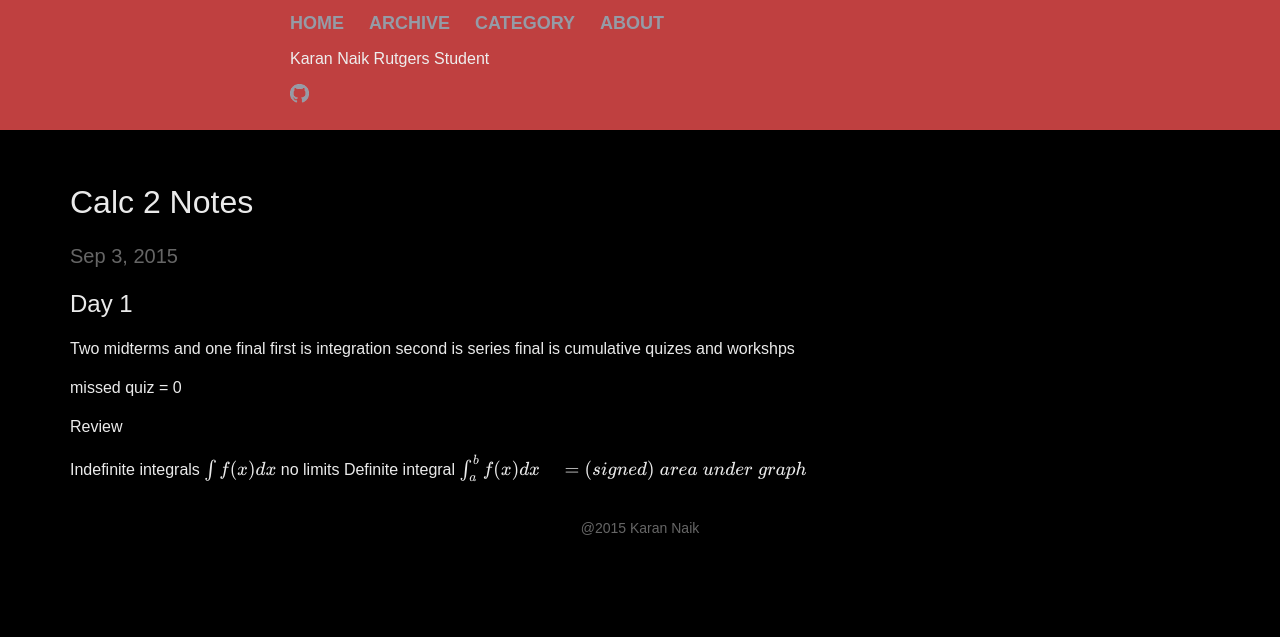
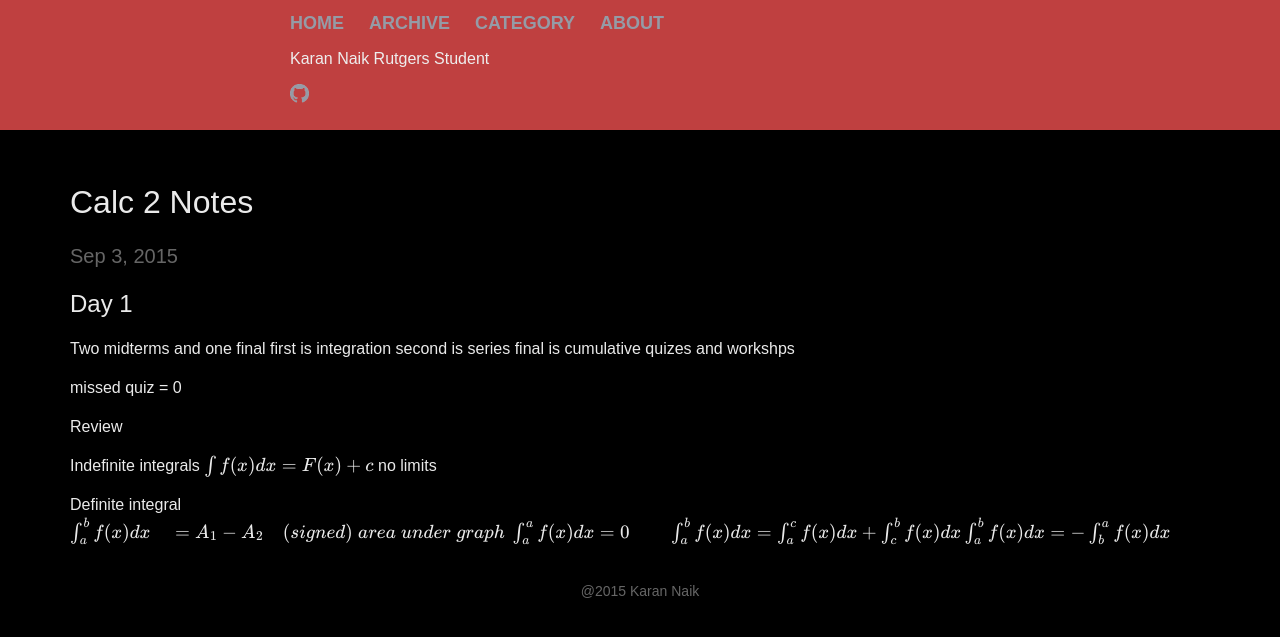
Before and after one commit to knaik/knaik.github.io, a Jekyll site: the page built from _posts/2015-09-03-calc-notes.markdown, in a window 1280 px wide. Shown: the top 637 px of the page. Built offline with Jekyll 4.4.1, drawn with Linux system fonts in a browser that asks for light colours; formulas are drawn with MathJax 3.

Commit message:
Review with limits

```diff
--- a/_posts/2015-09-03-calc-notes.markdown
+++ b/_posts/2015-09-03-calc-notes.markdown
@@ -17,6 +17,9 @@ missed quiz = 0
 Review
 
 Indefinite integrals
-\\( \int f(x) dx \\) no limits
+\\( \int f(x) dx = F(x) + c \\) no limits
+
 Definite integral
-\\( \int_a^b f(x) dx \quad =(signed) \; area \; under \; graph \\)
+\\( \int_a^b f(x) dx \quad = A_1 - A_2 \quad (signed) \; area \; under \; graph \\\
+\int_a^a f(x) dx = 0 \quad \quad \int_a^b f(x) dx = \int_a^c f(x) dx + \int_c^b f(x) dx \\\
+\int_a^b f(x) dx = - \int_b^a f(x) dx \\)
```
